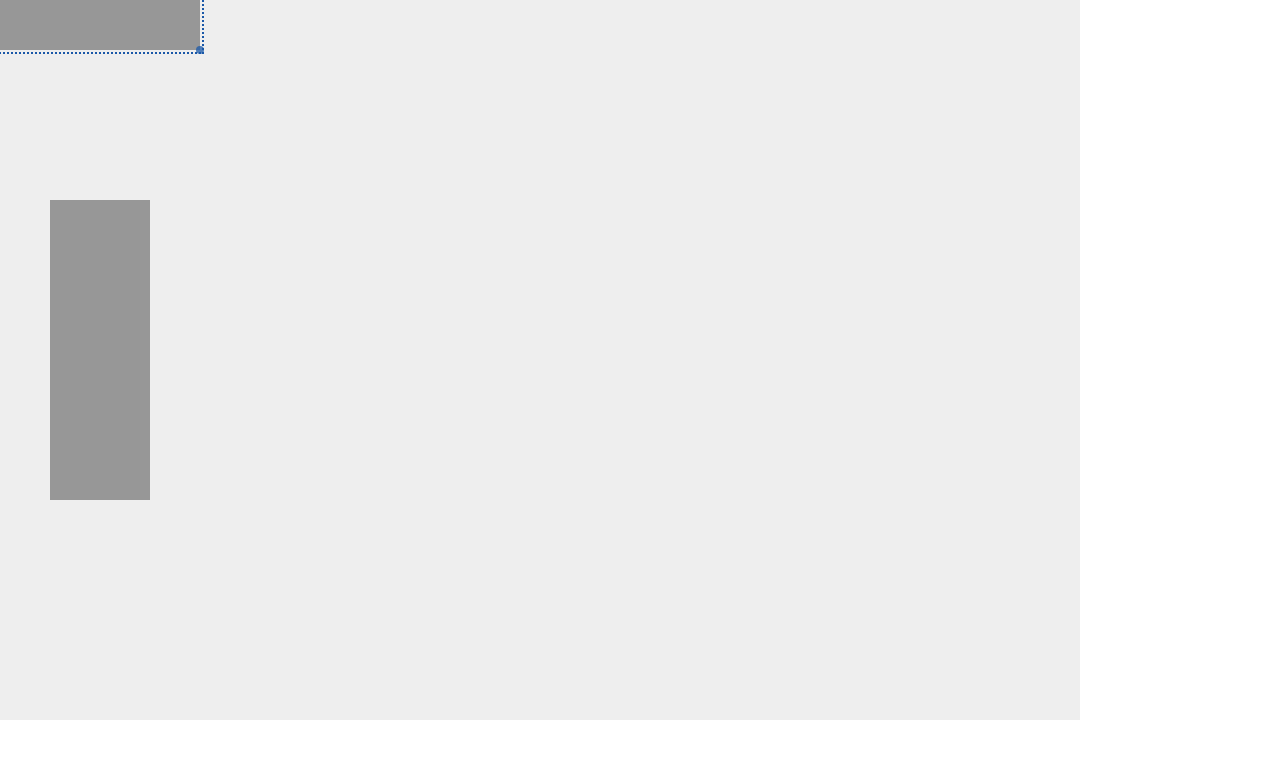
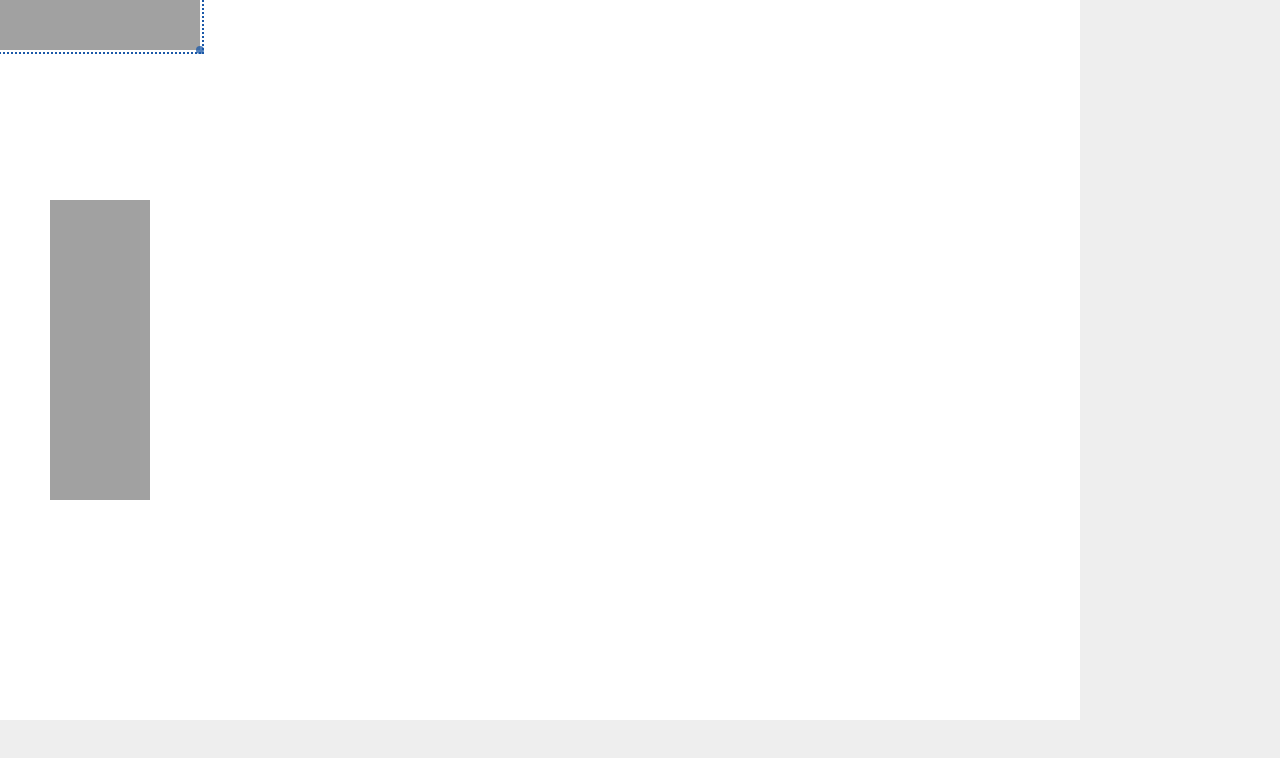
Before and after one commit to eoussama/eo-textdraw-editor, a Next.js app: page / in a window 1280 px wide. Shown: the top 758 px of the page. Built offline with nearby package versions, Linux system fonts and the light colour scheme.

Commit message:
🏓 Editor Styling, #47

```diff
--- a/components/board/Board.module.scss
+++ b/components/board/Board.module.scss
@@ -1,5 +1,5 @@
 .board {
-  background-color: rgb(238, 238, 238);
+  background-color: #ffffff;
 
   &__container {
     position: relative;
--- a/components/editor/Editor.module.scss
+++ b/components/editor/Editor.module.scss
@@ -0,0 +1,27 @@
+.root {
+  width: 100vw;
+  height: 100vh;
+
+  display: flex;
+  flex-direction: column;
+
+  .main {
+    flex: 1;
+
+    display: flex;
+    flex-direction: row;
+
+    .center {
+      flex: 1;
+
+      display: flex;
+      flex-direction: column;
+
+      .content {
+        flex: 1;
+        background-color: #eeeeee;
+      }
+    }
+  }
+
+}
--- a/package.json
+++ b/package.json
@@ -15,7 +15,8 @@
     "react-draggable": "^4.4.5",
     "react-resizable": "^3.0.5",
     "sass": "^1.66.1",
-    "uuid": "^9.0.0"
+    "uuid": "^9.0.0",
+    "zustand": "^4.4.1"
   },
   "devDependencies": {
     "@types/node": "18.7.11",
```
Also changed, not shown: 2 other files (tests, documents, lock files or other folders).
